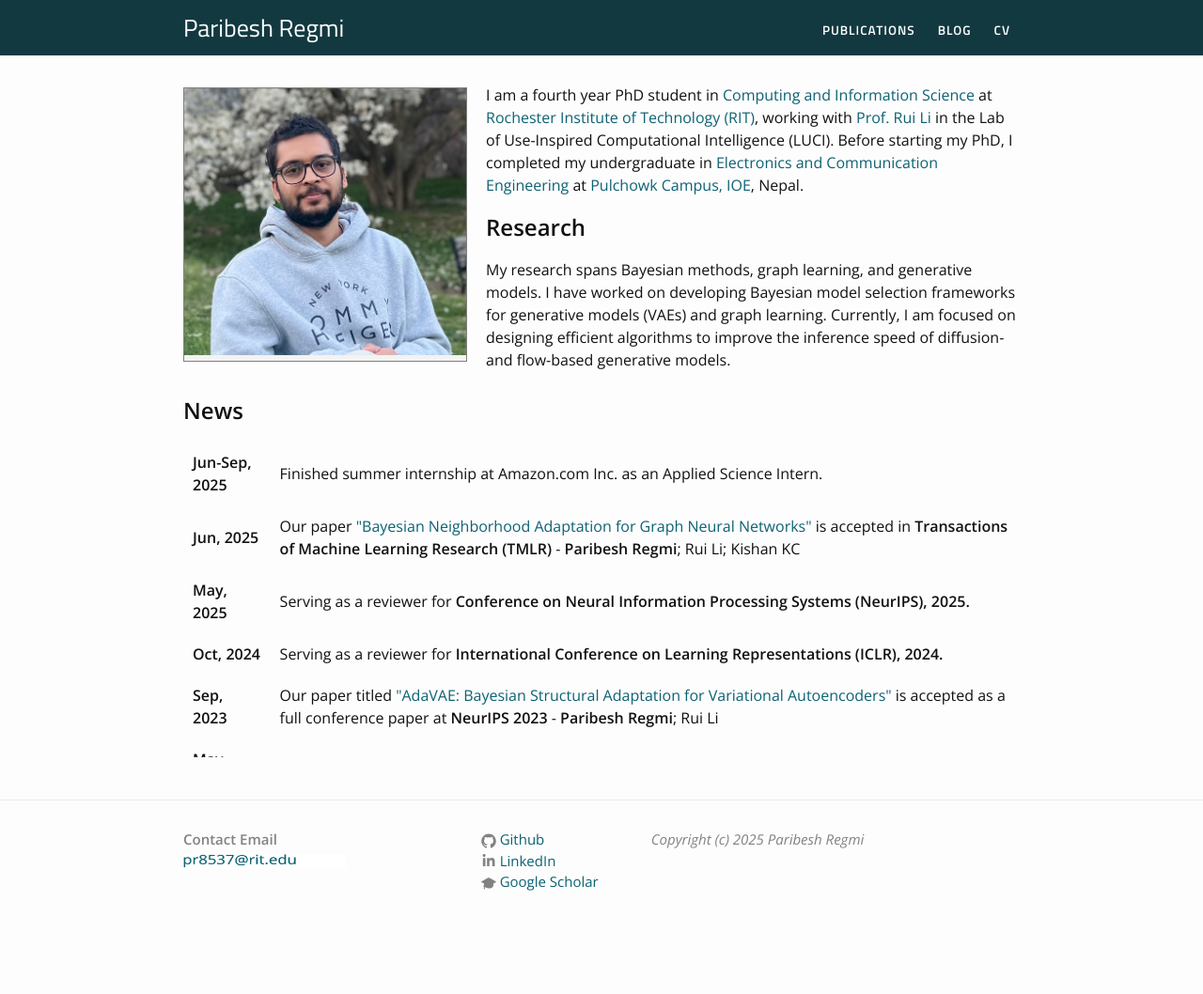
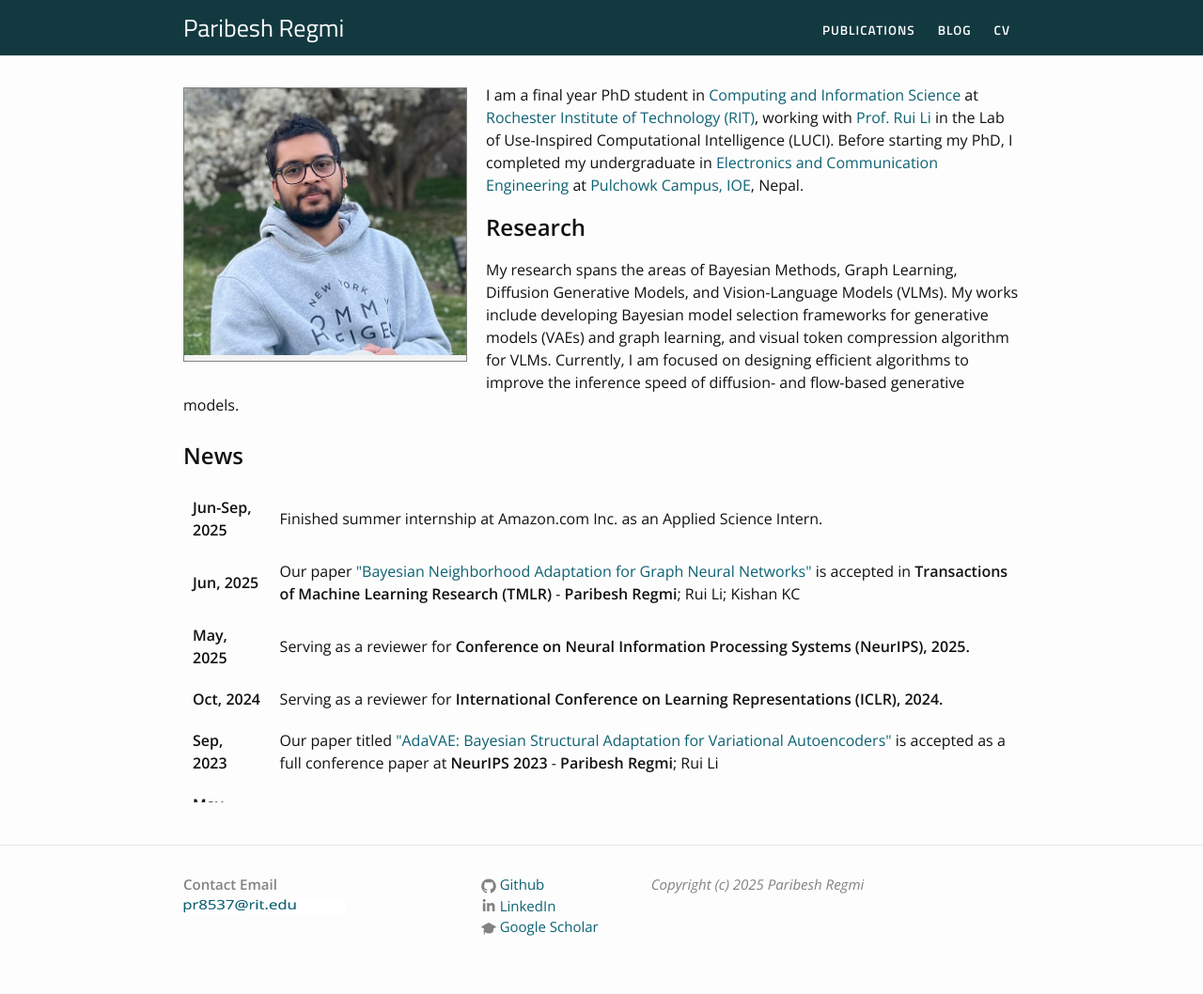
Before and after one commit to paribeshregmi/paribeshregmi.github.io, a Jekyll site: the page built from index.markdown, in a window 1280 px wide. Shown: the whole page at 94% size. Built offline with Jekyll 4.4.1, drawn with Linux system fonts in a browser that asks for light colours; before the commit the page ends 1010 px from its top, so only the background shows below that.

Commit message:
Update index.markdown

```diff
--- a/index.markdown
+++ b/index.markdown
@@ -10,12 +10,12 @@ layout: default
     {% include image.html url="/assets/images/profile_home.jpg" width=300 height=600 align="left" %}
     <p>
 
-        I am a fourth year PhD student in <a href="https://www.rit.edu/computing/study/computing-and-information-sciences-phd" target="_blank" rel="noopener noreferrer">Computing and Information Science</a> at <a href="https://www.rit.edu/" target="_blank" rel="noopener noreferrer">Rochester Institute of Technology (RIT)</a>, working with <a href="https://ruililuci.com/" target="_blank" rel="noopener noreferrer">Prof. Rui Li</a> in the Lab of Use-Inspired Computational Intelligence (LUCI). Before starting my PhD, I completed my undergraduate in <a href="http://doece.pcampus.edu.np/" target="_blank" rel="noopener noreferrer"> Electronics and Communication Engineering</a> at <a href="https://pcampus.edu.np/" target="_blank" rel="noopener noreferrer">Pulchowk Campus, IOE</a>, Nepal.
+        I am a final year PhD student in <a href="https://www.rit.edu/computing/study/computing-and-information-sciences-phd" target="_blank" rel="noopener noreferrer">Computing and Information Science</a> at <a href="https://www.rit.edu/" target="_blank" rel="noopener noreferrer">Rochester Institute of Technology (RIT)</a>, working with <a href="https://ruililuci.com/" target="_blank" rel="noopener noreferrer">Prof. Rui Li</a> in the Lab of Use-Inspired Computational Intelligence (LUCI). Before starting my PhD, I completed my undergraduate in <a href="http://doece.pcampus.edu.np/" target="_blank" rel="noopener noreferrer"> Electronics and Communication Engineering</a> at <a href="https://pcampus.edu.np/" target="_blank" rel="noopener noreferrer">Pulchowk Campus, IOE</a>, Nepal.
     <br>
     <h2>
  <b>Research</b>
  </h2>
-My research spans Bayesian methods, graph learning, and generative models. I have worked on developing Bayesian model selection frameworks for generative models (VAEs) and graph learning. Currently, I am focused on designing efficient algorithms to improve the inference speed of diffusion- and flow-based generative models. <br><br>
+My research spans the areas of Bayesian Methods, Graph Learning, Diffusion Generative Models, and Vision-Language Models (VLMs). My works include developing Bayesian model selection frameworks for generative models (VAEs) and graph learning, and visual token compression algorithm for VLMs. Currently, I am focused on designing efficient algorithms to improve the inference speed of diffusion- and flow-based generative models. <br><br>
 
 
 <h2>
```
